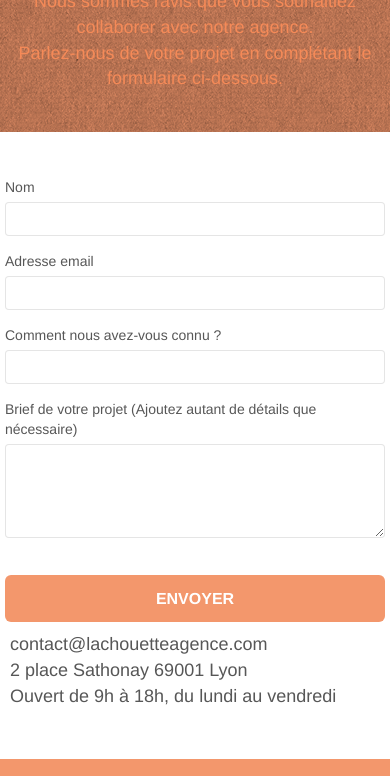
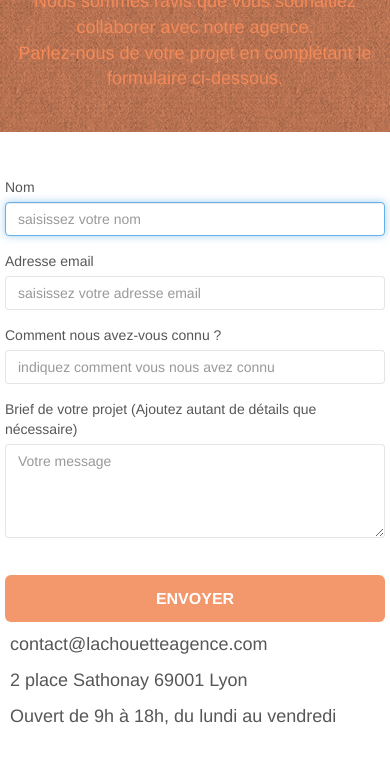
Before and after one commit to EddinAdou/Agence_la_chouette, a plain HTML site: page page2.html in a window 390 px wide. Shown: the part 215-991 px from the top of the page. Drawn offline with Linux system fonts and the light colour scheme.

Commit message:
Update page2.html

```diff
--- a/page2.html
+++ b/page2.html
@@ -4,11 +4,12 @@
     <meta charset="utf-8">
     <meta name="description" content="Prenez contact avec notre entreprise pour en savoir plus sur nos services et prendre un rendez-vous!.">
     <meta name="viewport" content="width=device-width, initial-scale=1.0, viewport-fit=cover">
-    <link rel="shortcut icon" type="image/png" href="favicon.jpg">
+    <link rel="shortcut icon" type="image/png" href="favicon.ico">
 
 	<link rel="stylesheet" type="text/css" href="./css/bootstrap.css">
 	<link rel="stylesheet" type="text/css" href="style.css">
 	<link rel="stylesheet" type="text/css" href="./css/font-awesome.css">
+
 
 	<script src="./js/jquery-2.1.0.js"></script>
 	<script src="./js/bootstrap.js"></script>
@@ -77,34 +78,32 @@
 						<label for="name">
 							Nom
 						</label>
-						<input id="name" class="form-control" required />
+						<input id="name" class="form-control" required  placeholder="saisissez votre nom" autofocus/>
 					</div>
 					<div class="form-group">
 						<label for="email">
 							Adresse email
 						</label>
-						<input id="email" class="form-control" type="email" required />
+						<input id="email" class="form-control" type="email" required  placeholder="saisissez votre adresse email"/>
 					</div>
 					<div class="form-group">
 						<label for="input_504">
 							Comment nous avez-vous connu ?
 						</label>
-						<input class="form-control" type="text" required id="input_504" />
+						<input class="form-control" type="text" required id="input_504" placeholder="indiquez comment vous nous avez connu" />
 					</div>
 					<div class="form-group">
 						<label for="message">
 							Brief de votre projet (Ajoutez autant de détails que nécessaire)<br>
-						</label><textarea id="message" class="form-control" rows="4" cols="50" required></textarea>
+						</label><textarea id="message" class="form-control" rows="4" cols="50" placeholder="Votre message" required></textarea>
 					</div>
-					<button class="bloc-button btn btn-lg btn-block cta-hero btn-atomic-tangerine" type="submit">
-						Envoyer
-					</button>
+					<button class="bloc-button btn btn-lg btn-block cta-hero btn-atomic-tangerine" type="submit" title="bouton pour envoyer les informations saisies">Envoyer</button>
 				</form>
 			</div>
-			<div class="col-sm-6">
-				<p class="text-primary">
-					contact@lachouetteagence.com<br>2 place Sathonay 69001 Lyon<br>Ouvert de 9h à 18h, du lundi au vendredi<br>
-				</p>
+			<div class="col-sm-6" title="infos contact">
+				 <p>contact@lachouetteagence.com</p>
+				 <p>2 place Sathonay 69001 Lyon</p>
+				 <p>Ouvert de 9h à 18h, du lundi au vendredi</p>
 			</div>
 		</div>
 	</div>
@@ -112,7 +111,7 @@
 <!-- bloc-7 END -->
 
 <!-- ScrollToTop Button -->
-<a class="bloc-button btn btn-d scrollToTop" onclick="scrollToTarget('1')"><span class="fa fa-chevron-up"></span></a>
+<a class="bloc-button btn btn-d scrollToTop" onclick="scrollToTarget('1')" title="bouton pour revenir àau menu de navigation"><span class="fa fa-chevron-up"></span></a>
 <!-- ScrollToTop Button END-->
 
 </main>
```
